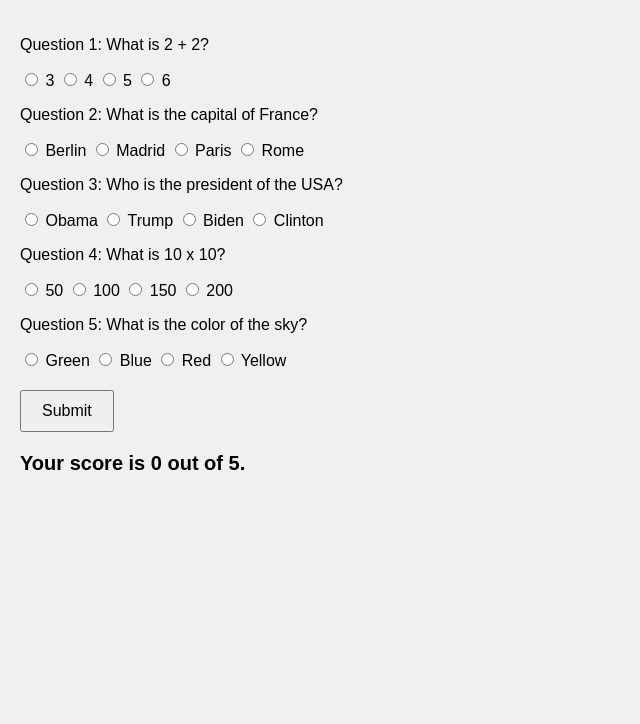
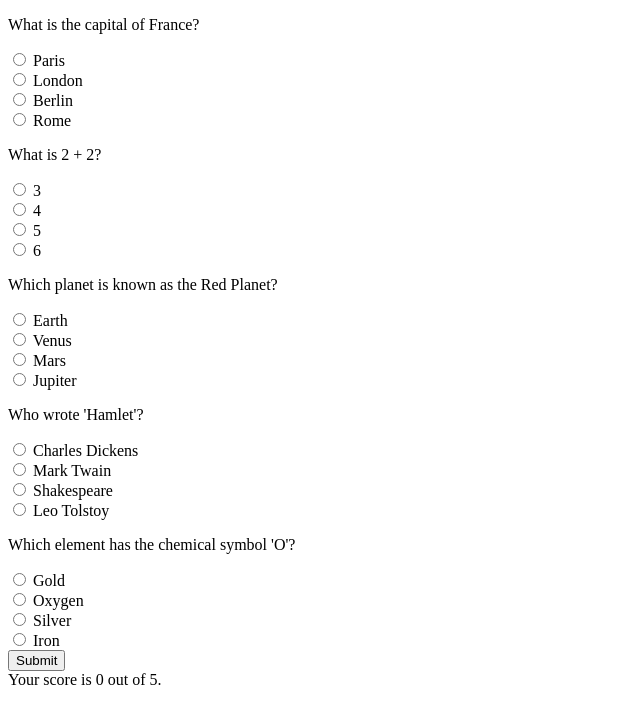
Before and after one commit to acciojob/quiz-with-session-Syamson07, a website: page main.html in a window 1280 px wide. Both pictures are taken after a click on the button "Submit". Shown: the whole page, without its empty margins (0-640 px from the left). Drawn offline with Linux system fonts and the light colour scheme.

Commit message:
created a submission

```diff
--- a/main.html
+++ b/main.html
@@ -1,58 +1,14 @@
 <!DOCTYPE html>
 <html lang="en">
 <head>
-    <meta charset="UTF-8">
-    <meta name="viewport" content="width=device-width, initial-scale=1.0">
-    <title>Quiz</title>
-    <link rel="stylesheet" href="styles.css">
+  <meta charset="UTF-8">
+  <title>Quiz App</title>
 </head>
 <body>
-    <div id="questions">
-        <!-- Question 1 -->
-        <div>
-            <p>Question 1: What is 2 + 2?</p>
-            <input type="radio" name="q1" value="1"> 3
-            <input type="radio" name="q1" value="2"> 4
-            <input type="radio" name="q1" value="3"> 5
-            <input type="radio" name="q1" value="4"> 6
-        </div>
-        <!-- Question 2 -->
-        <div>
-            <p>Question 2: What is the capital of France?</p>
-            <input type="radio" name="q2" value="1"> Berlin
-            <input type="radio" name="q2" value="2"> Madrid
-            <input type="radio" name="q2" value="3"> Paris
-            <input type="radio" name="q2" value="4"> Rome
-        </div>
-        <!-- Question 3 -->
-        <div>
-            <p>Question 3: Who is the president of the USA?</p>
-            <input type="radio" name="q3" value="1"> Obama
-            <input type="radio" name="q3" value="2"> Trump
-            <input type="radio" name="q3" value="3"> Biden
-            <input type="radio" name="q3" value="4"> Clinton
-        </div>
-        <!-- Question 4 -->
-        <div>
-            <p>Question 4: What is 10 x 10?</p>
-            <input type="radio" name="q4" value="1"> 50
-            <input type="radio" name="q4" value="2"> 100
-            <input type="radio" name="q4" value="3"> 150
-            <input type="radio" name="q4" value="4"> 200
-        </div>
-        <!-- Question 5 -->
-        <div>
-            <p>Question 5: What is the color of the sky?</p>
-            <input type="radio" name="q5" value="1"> Green
-            <input type="radio" name="q5" value="2"> Blue
-            <input type="radio" name="q5" value="3"> Red
-            <input type="radio" name="q5" value="4"> Yellow
-        </div>
-    </div>
+  <div id="questions"></div>
+  <button id="submit">Submit</button>
+  <div id="score"></div>
 
-    <button id="submit">Submit</button>
-    <div id="score"></div>
-
-    <script src="script.js"></script>
+  <script src="script.js"></script>
 </body>
 </html>
--- a/script.js
+++ b/script.js
@@ -1,69 +1,79 @@
-document.addEventListener("DOMContentLoaded", () => {
-    const questions = document.querySelectorAll('#questions > div');
-    const submitButton = document.getElementById('submit');
-    const scoreDisplay = document.getElementById('score');
+const questions = [
+  {
+    question: "What is the capital of France?",
+    options: ["Paris", "London", "Berlin", "Rome"],
+    answer: "Paris"
+  },
+  {
+    question: "What is 2 + 2?",
+    options: ["3", "4", "5", "6"],
+    answer: "4"
+  },
+  {
+    question: "Which planet is known as the Red Planet?",
+    options: ["Earth", "Venus", "Mars", "Jupiter"],
+    answer: "Mars"
+  },
+  {
+    question: "Who wrote 'Hamlet'?",
+    options: ["Charles Dickens", "Mark Twain", "Shakespeare", "Leo Tolstoy"],
+    answer: "Shakespeare"
+  },
+  {
+    question: "Which element has the chemical symbol 'O'?",
+    options: ["Gold", "Oxygen", "Silver", "Iron"],
+    answer: "Oxygen"
+  }
+];
 
-    // Load progress from sessionStorage
-    loadProgress();
+const questionContainer = document.getElementById("questions");
+const submitButton = document.getElementById("submit");
+const scoreDisplay = document.getElementById("score");
 
-    // Event listener for Submit button
-    submitButton.addEventListener('click', () => {
-        let score = 0;
-        const correctAnswers = {
-            q1: '2', // Correct answer for Question 1
-            q2: '3', // Correct answer for Question 2
-            q3: '3', // Correct answer for Question 3
-            q4: '2', // Correct answer for Question 4
-            q5: '2', // Correct answer for Question 5
-        };
+// Load saved progress from sessionStorage
+let savedProgress = JSON.parse(sessionStorage.getItem("progress")) || {};
+let finalScore = localStorage.getItem("score");
 
-        // Check answers and calculate score
-        questions.forEach(question => {
-            const questionName = question.querySelector('p').textContent.split(':')[0].toLowerCase();
-            const selectedAnswer = question.querySelector('input[type="radio"]:checked');
+// Display questions
+questions.forEach((q, index) => {
+  const qDiv = document.createElement("div");
+  qDiv.innerHTML = `<p>${q.question}</p>`;
 
-            if (selectedAnswer && selectedAnswer.value === correctAnswers[questionName]) {
-                score++;
-            }
-            // Save progress to sessionStorage
-            saveProgress();
-        });
+  q.options.forEach(option => {
+    const id = `q${index}_${option}`;
+    const checked = savedProgress[index] === option ? "checked" : "";
+    qDiv.innerHTML += `
+      <label>
+        <input type="radio" name="q${index}" value="${option}" ${checked}>
+        ${option}
+      </label><br>
+    `;
+  });
 
-        // Display score and save it to localStorage
-        scoreDisplay.textContent = `Your score is ${score} out of 5.`;
-        localStorage.setItem("score", score);
-    });
+  questionContainer.appendChild(qDiv);
+});
 
-    // Function to load progress from sessionStorage
-    function loadProgress() {
-        const progress = JSON.parse(sessionStorage.getItem("progress"));
-        if (progress) {
-            questions.forEach(question => {
-                const questionName = question.querySelector('p').textContent.split(':')[0].toLowerCase();
-                const selectedAnswerValue = progress[questionName];
-                if (selectedAnswerValue) {
-                    question.querySelector(`input[name="${questionName}"][value="${selectedAnswerValue}"]`).checked = true;
-                }
-            });
-        }
-    }
+// Update sessionStorage on selection
+document.querySelectorAll("input[type='radio']").forEach(input => {
+  input.addEventListener("change", (e) => {
+    const [questionIndex] = e.target.name.match(/\d+/);
+    savedProgress[questionIndex] = e.target.value;
+    sessionStorage.setItem("progress", JSON.stringify(savedProgress));
+  });
+});
 
-    // Function to save progress to sessionStorage
-    function saveProgress() {
-        const progress = {};
-        questions.forEach(question => {
-            const questionName = question.querySelector('p').textContent.split(':')[0].toLowerCase();
-            const selectedAnswer = question.querySelector('input[type="radio"]:checked');
-            if (selectedAnswer) {
-                progress[questionName] = selectedAnswer.value;
-            }
-        });
-        sessionStorage.setItem("progress", JSON.stringify(progress));
-    }
+// Submit quiz
+submitButton.addEventListener("click", () => {
+  let score = 0;
+  questions.forEach((q, i) => {
+    if (savedProgress[i] === q.answer) score++;
+  });
 
-    // Check if score is in localStorage and display it
-    const savedScore = localStorage.getItem("score");
-    if (savedScore) {
-        scoreDisplay.textContent = `Your score is ${savedScore} out of 5.`;
-    }
+  scoreDisplay.textContent = `Your score is ${score} out of ${questions.length}.`;
+  localStorage.setItem("score", score);
 });
+
+// Show score if already submitted
+if (finalScore !== null) {
+  scoreDisplay.textContent = `Your score is ${finalScore} out of ${questions.length}.`;
+}
```
